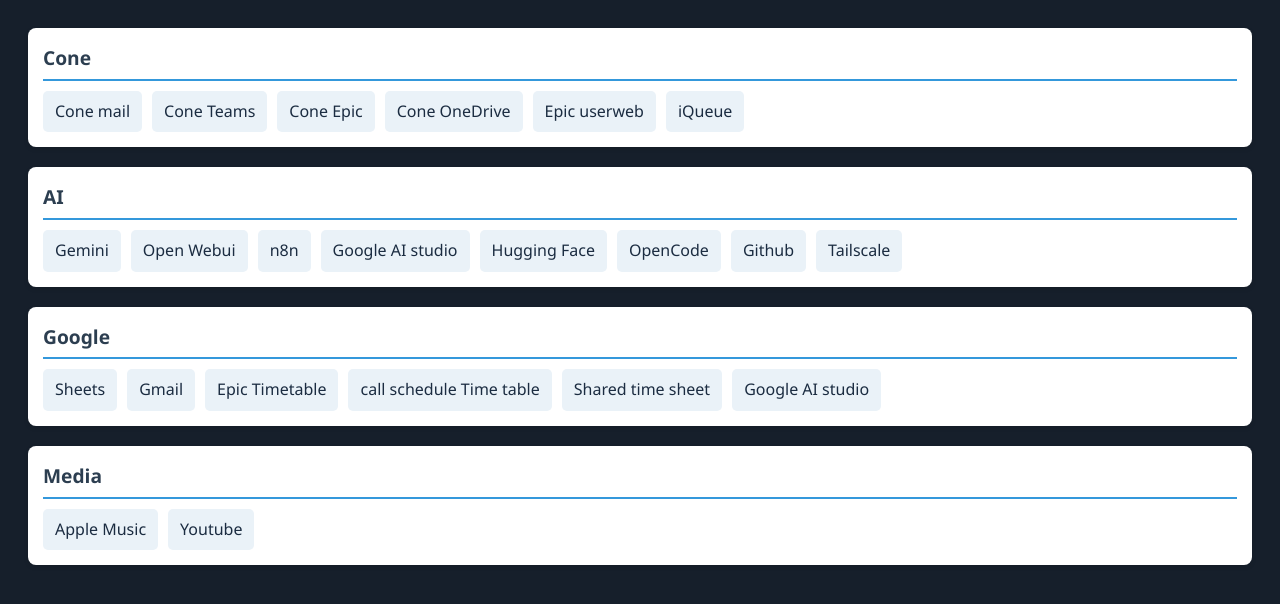
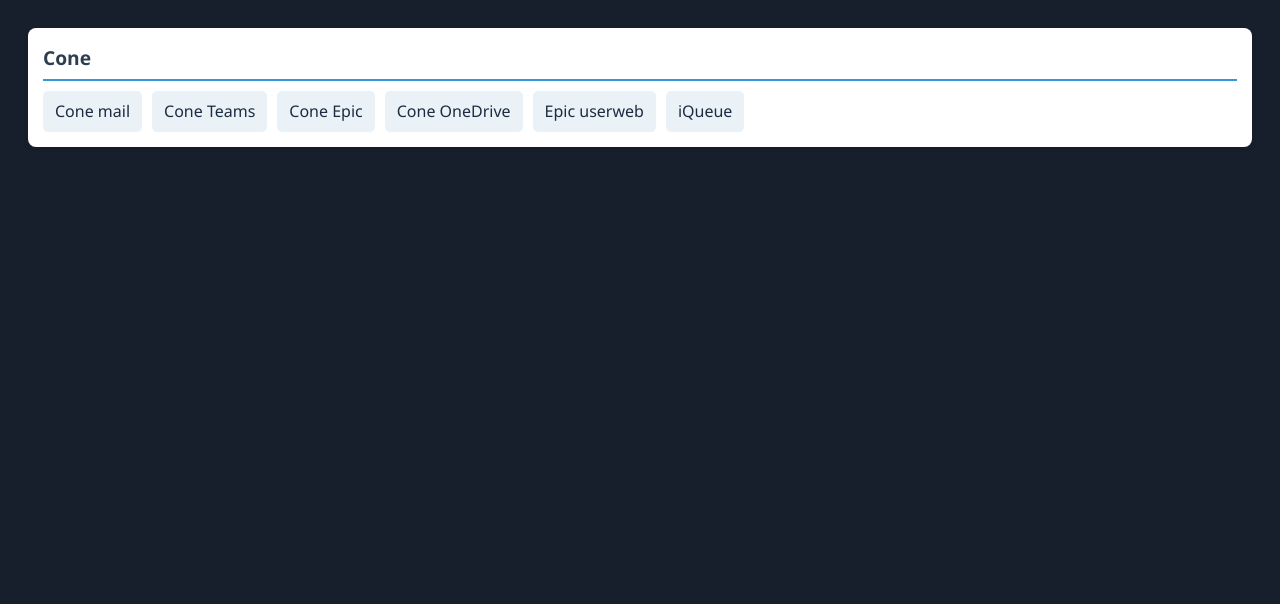
Before and after one commit to lukekinsinger-ctrl/pages, a plain HTML site: page chromium-shortcuts.html in a window 1280 px wide. Drawn offline with Linux system fonts and the light colour scheme.

Commit message:
Update chromium-shortcuts.html
simplified down to Cone links

```diff
--- a/chromium-shortcuts.html
+++ b/chromium-shortcuts.html
@@ -19,36 +19,3 @@
 <a href="https://surgery.iqueue.com/#/web/dashboard" target="_blank" rel="noopener noreferrer">iQueue</a>
     </div>
 </div>
-
-<div class="category">
-    <header>AI</header>
-    <div class="links">
-<a href="https://gemini.google.com" target="_blank" rel="noopener noreferrer">Gemini</a>
-<a href="http://localhost:3000" target="_blank" rel="noopener noreferrer">Open Webui</a>
-<a href="http://localhost:5678" target="_blank" rel="noopener noreferrer">n8n</a>
-<a href="https://aistudio.google.com/app/prompts/new_chat" target="_blank" rel="noopener noreferrer">Google AI studio</a>
-<a href="https://huggingface.co" target="_blank" rel="noopener noreferrer">Hugging Face</a>
-<a href="https://www.opencode.com" target="_blank" rel="noopener noreferrer">OpenCode</a>
-<a href="https://github.com" target="_blank" rel="noopener noreferrer">Github</a>
-<a href="https://login.tailscale.com" target="_blank" rel="noopener noreferrer">Tailscale</a>
-    </div>
-</div>
-
-<div class="category">
-<header>Google</header>
-    <div class="links">
-<a href="https://sheets.google.com" target="_blank" rel="noopener noreferrer">Sheets</a>
-<a href="https://mail.google.com" target="_blank" rel="noopener noreferrer">Gmail</a>
-<a href="https://docs.google.com/spreadsheets/d/1LPcr3gC3yfdW1Kl2AbXkF2XILPGsxT7jCetg4Pp7x94/edit?gid=643649987#gid=643649987" target="_blank" rel="noopener noreferrer">Epic Timetable</a>
-<a href="https://docs.google.com/spreadsheets/d/1AvwMf1PQ2pdF8LF1WC0EUU4fOzBDiSkWVzA72d_Pfqo/edit?gid=0#gid=0" target="_blank" rel="noopener noreferrer">call schedule Time table</a>
-<a href="https://docs.google.com/spreadsheets/d/1EqcMeZpPGxv3P580AER73Nlec44kASeDbPXAEUoqhTY/edit?gid=0#gid=0" target="_blank" rel="noopener noreferrer">Shared time sheet</a>
-<a href="https://aistudio.google.com/app/prompts/new_chat" target="_blank" rel="noopener noreferrer">Google AI studio</a>
-    </div>
-</div>
-<div class="category">
-<header>Media</header>
-    <div class="links">
-<a href="https://music.apple.com" target="blank">Apple Music</a>
-<a href="https://www.youtube.com" target="blank">Youtube</a>
-    </div>
-</div>
```
